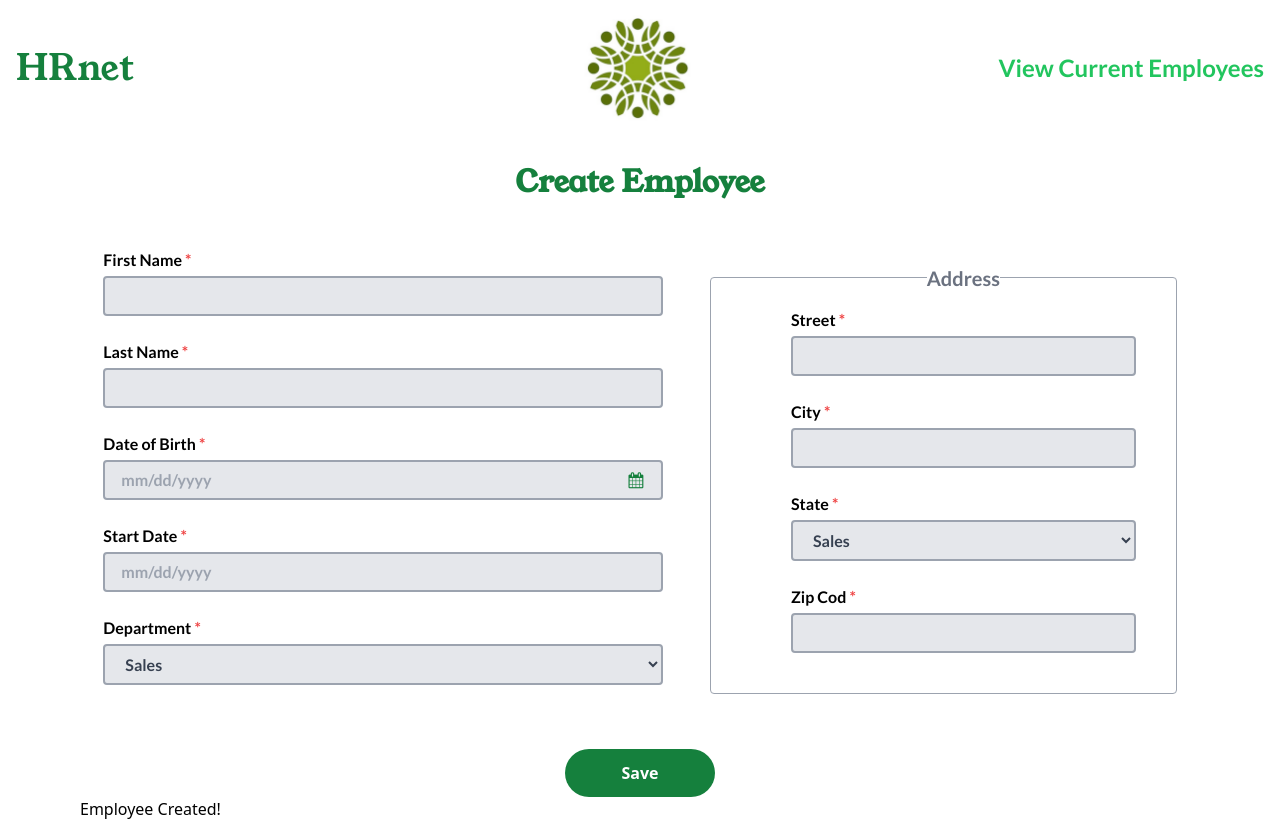
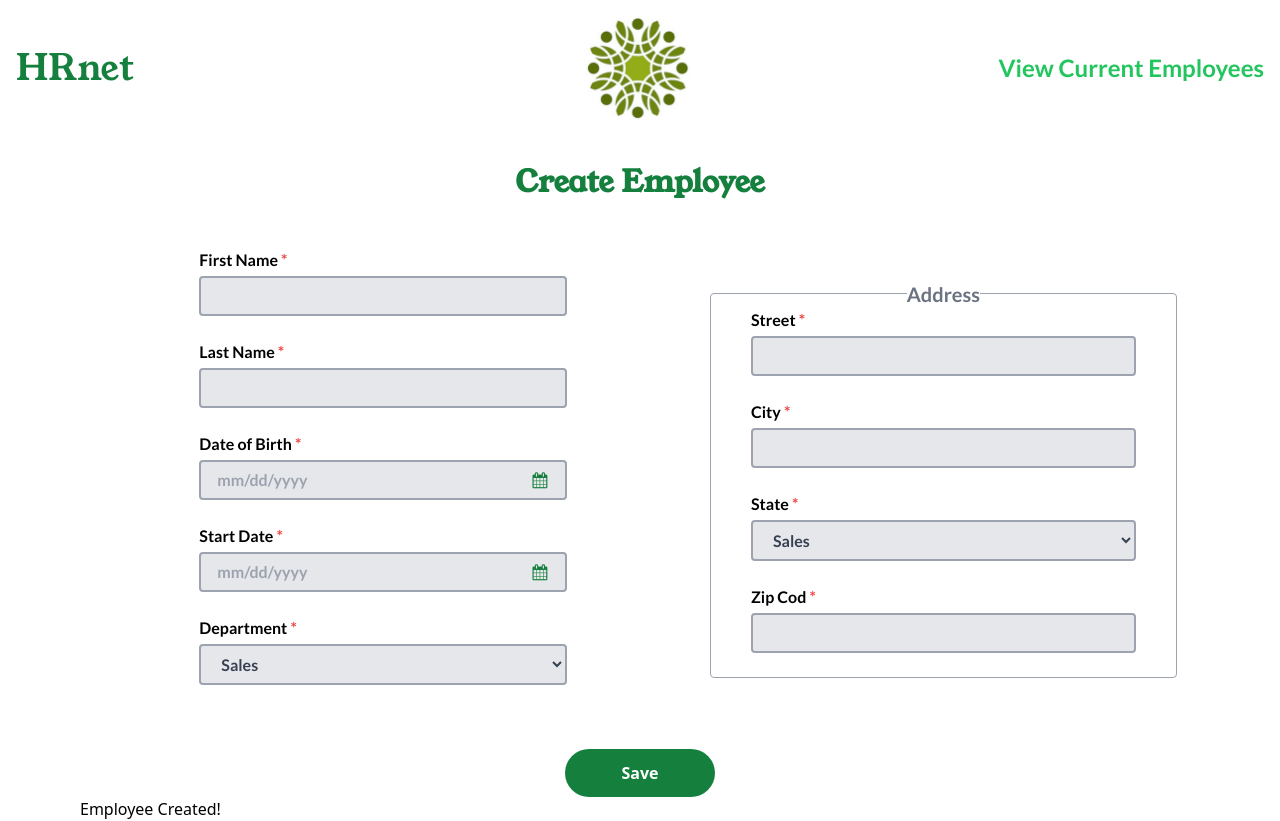
Before and after one commit to sfv2010/WealthHealth_P14, a React (Vite) app: page / in a window 1280 px wide. Built offline with nearby package versions, Linux system fonts and the light colour scheme.

Commit message:
Add setValue,reset

```diff
--- a/src/components/Form/CreateForm.jsx
+++ b/src/components/Form/CreateForm.jsx
@@ -7,8 +7,10 @@ import { useEmployeeProfile } from "../../context/EmployeeProfileContext";
 
 function CreateForm() {
     const {
+        setValue,
         register,
         handleSubmit,
+        reset,
         formState: { errors },
     } = useForm({ mode: "onBlur", resolver: yupResolver(schema) });
     const { employeeProfile, setEmployeeProfile } = useEmployeeProfile();
@@ -16,12 +18,13 @@ function CreateForm() {
         setEmployeeProfile(data);
         console.log(employeeProfile.FirstName);
         console.log(data);
+        reset();
     };
     console.log(errors);
     return (
         <form id="create-employee" onSubmit={handleSubmit(onSubmit)}>
-            <div className="flex flex-col items-center mt-12 mb-10 font-lato lg:flex-row lg:justify-around">
-                <div className="w-full max-w-2xl lg:w-1/2">
+            <div className="flex flex-col items-center mt-12 mb-10 font-lato lg:flex-row lg:justify-around ">
+                <div className="w-full max-w-2xl lg:w-1/2 sm:px-24">
                     <InputField
                         label="First Name"
                         register={register}
@@ -32,10 +35,12 @@ function CreateForm() {
                         register={register}
                         errors={errors.LastName && errors.LastName.message}
                     />
+
                     <InputField
                         label="Date of Birth"
                         type="date"
                         register={register}
+                        setValue={setValue}
                         errors={
                             errors.DateofBirth && errors.DateofBirth.message
                         }
@@ -43,18 +48,20 @@ function CreateForm() {
 
                     <InputField
                         label="Start Date"
-                        placeholder="mm/dd/yyyy"
+                        type="date"
                         register={register}
+                        setValue={setValue}
                         errors={errors.StartDate && errors.StartDate.message}
                     />
+
                     <SelectField
                         label="Department"
                         register={register}
                         errors={errors.Department && errors.Department.message}
                     />
                 </div>
-                <fieldset className="w-full max-w-2xl border border-gray-400 rounded p-4 lg:w-5/12 lg:px-10 lg:pl-20">
-                    <legend className="text-xl text-gray-500 font-bold text-center">
+                <fieldset className="w-full max-w-2xl border border-gray-400 rounded px-6 lg:w-5/12  sm:px-24 lg:px-10">
+                    <legend className="text-xl text-gray-500 font-bold text-center ">
                         Address
                     </legend>
                     <InputField
```
